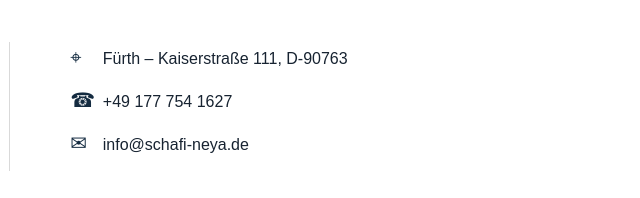
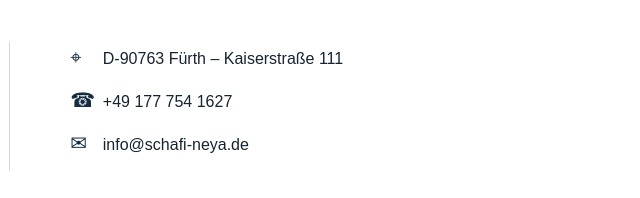
Before and after one commit to TeymurSN/schafi-neya, a plain HTML site: page index.html in a window 1280 px wide. Shown: the part 1707-1905 px from the top of the page, 629-1269 px from the left. Drawn offline with Linux system fonts and the light colour scheme.

Commit message:
Add files via upload

```diff
--- a/index.html
+++ b/index.html
@@ -156,7 +156,7 @@
           <address>
             <p>
               <span aria-hidden="true">⌖</span>
-              Fürth – Kaiserstraße 111, D-90763
+              D-90763 Fürth – Kaiserstraße 111
             </p>
             <p>
               <span aria-hidden="true">☎</span>
```
